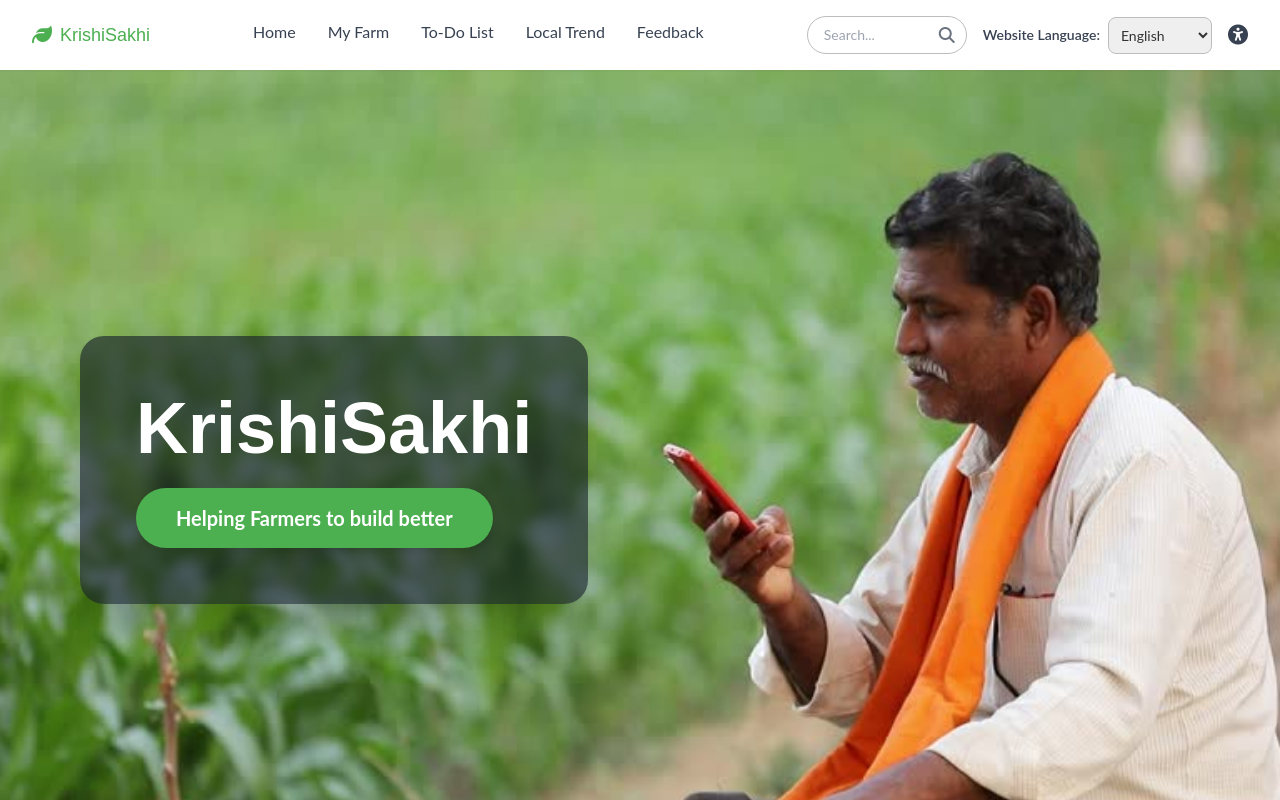
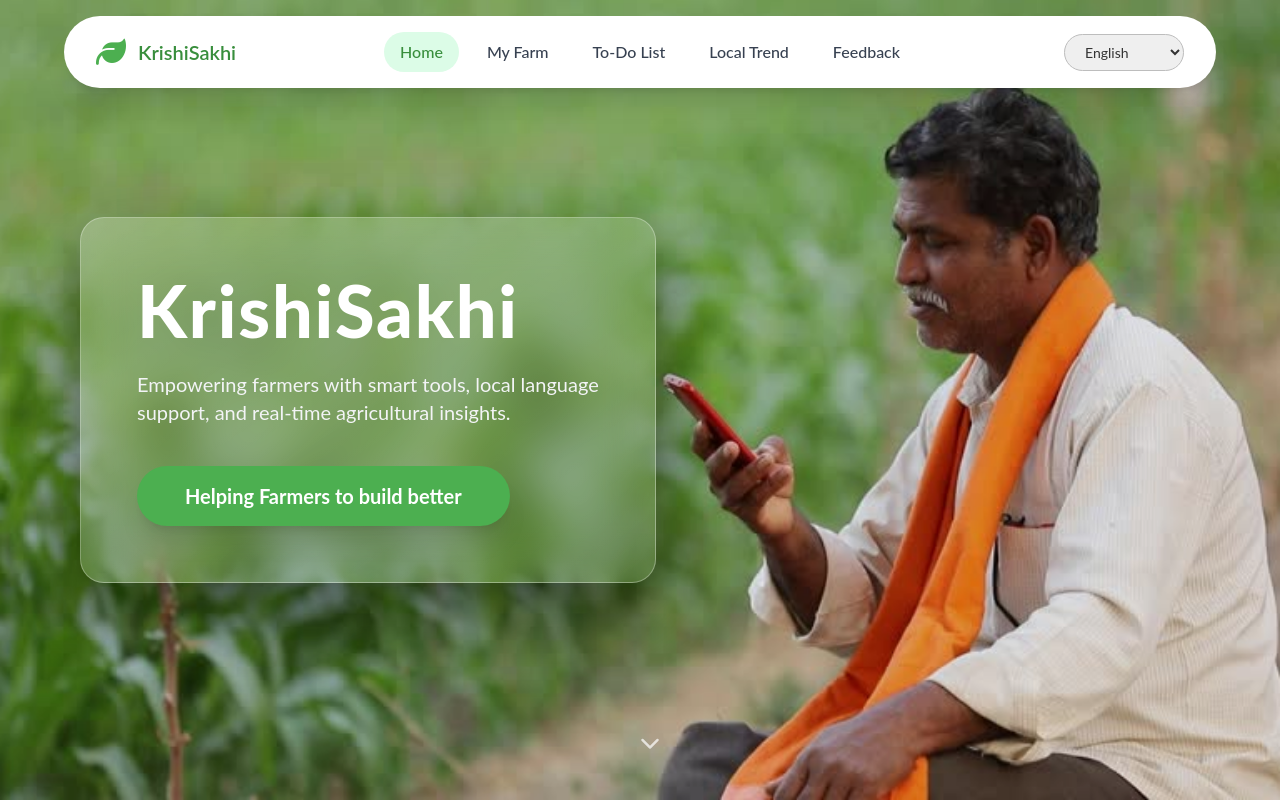
Before and after one commit to Mayankjha12/kisan-sakhi, a React (Create React App) app: page / in a window 1280 px wide. Shown: the top 800 px of the page. Built offline with nearby package versions, Linux system fonts and the light colour scheme.

Commit message:
Update navbar and heo section

```diff
--- a/src/App.jsx
+++ b/src/App.jsx
@@ -4,7 +4,8 @@ import Hero from './components/Hero';
 import FormSection from './components/FormSection';
 import Footer from './components/Footer';
 import ChatbotResult from './components/ChatbotResult';
-// Naye components import karein
+
+// Naye components
 import MyFarm from './components/MyFarm';
 import ToDoList from './components/ToDoList';
 import LocalTrend from './components/LocalTrend';
@@ -32,20 +33,32 @@ function App() {
 
     const langData = translations[currentLang] || translations.en;
 
-    // Is function se hum decide karenge ki screen par kya dikhega
+    // Smooth scroll + scroll-margin-top fix
+    const handleNavigate = (page) => {
+        setCurrentPage(page);
+        const element = document.getElementById(page);
+        if (element) {
+            element.scrollIntoView({ behavior: 'smooth', block: 'start' });
+        } else {
+            window.scrollTo({ top: 0, behavior: 'smooth' });
+        }
+    };
+
     const renderPage = () => {
+        const pageWrapperClass = "pt-28 scroll-mt-28"; // navbar height ke hisab se padding top
+
         switch(currentPage) {
             case 'my-farm':
-                return <MyFarm langData={langData} />;
+                return <div id="my-farm" className={pageWrapperClass}><MyFarm langData={langData} /></div>;
             case 'todo':
-                return <ToDoList langData={langData} />;
+                return <div id="todo" className={pageWrapperClass}><ToDoList langData={langData} /></div>;
             case 'trend':
-                return <LocalTrend langData={langData} />;
+                return <div id="trend" className={pageWrapperClass}><LocalTrend langData={langData} /></div>;
             case 'feedback':
-                return <Feedback langData={langData} />;
+                return <div id="feedback" className={pageWrapperClass}><Feedback langData={langData} /></div>;
             case 'results':
-                return <ChatbotResult langData={langData} />;
-            default: // Home Page logic
+                return <div className={pageWrapperClass}><ChatbotResult langData={langData} /></div>;
+            default: // Home Page
                 return (
                     <>
                         <Hero
@@ -58,12 +71,14 @@ function App() {
                             }}
                         />
                         {isFormVisible && (
+                            <div id="form-section" className={pageWrapperClass}>
                                 <FormSection
                                     langData={langData}
                                     currentLang={currentLang}
                                     onLangChange={handleLanguageChange}
                                     onFormSubmitSuccess={navigateToResults}
                                 />
+                            </div>
                         )}
                     </>
                 );
@@ -72,11 +87,13 @@ function App() {
 
     return (
         <div className="min-h-screen flex flex-col font-lato text-gray-800">
+            {/* Fixed navbar with backdrop blur */}
             <Header
                 langData={langData}
                 currentLang={currentLang}
                 onLangChange={handleLanguageChange}
-                onNavigate={setCurrentPage} // Navigation handler pass kiya
+                onNavigate={handleNavigate}
+                currentPage={currentPage}
             />
             <main className="flex-grow">
                 {renderPage()}
--- a/src/components/Header.jsx
+++ b/src/components/Header.jsx
@@ -1,72 +1,60 @@
-import React from 'react';
+// Header.jsx
+import React from "react";
 
 const languageMap = {
-    "en": "English", "hi": "Hindi", "pa": "Punjabi", "mr": "Marathi", "gu": "Gujarati",
-    "bn": "Bengali", "ta": "Tamil", "te": "Telugu", "kn": "Kannada", "ml": "Malayalam",
-    "or": "Odia", "as": "Assamese", "ur": "Urdu", "sd": "Sindhi", "sa": "Sanskrit",
-    "ks": "Kashmiri", "kok": "Konkani", "mai": "Maithili", "ne": "Nepali"
+  en: "English", hi: "Hindi", pa: "Punjabi", mr: "Marathi", gu: "Gujarati",
+  bn: "Bengali", ta: "Tamil", te: "Telugu", kn: "Kannada", ml: "Malayalam",
+  or: "Odia", as: "Assamese", ur: "Urdu", sd: "Sindhi", sa: "Sanskrit",
+  ks: "Kashmiri", kok: "Konkani", mai: "Maithili", ne: "Nepali",
 };
 
 const allLangCodes = Object.keys(languageMap);
 
-// FIX: onNavigate prop ko yahan receive karna hai
 const Header = ({ langData, currentLang, onLangChange, onNavigate, currentPage }) => {
-
-    // Helper function to handle clicks without page reload
   const handleNavClick = (e, page) => {
     e.preventDefault();
     onNavigate(page);
   };
 
+  const navItemClass = (page) =>
+    `px-4 py-2 rounded-full font-medium transition-all duration-300
+     ${
+       currentPage === page
+         ? "text-green-700 bg-green-100"
+         : "text-gray-700 hover:text-green-700 hover:bg-green-50"
+     }`;
+
   return (
-        <header className="bg-white shadow-sm sticky top-0 z-10 w-full">
-            <nav className="flex justify-between items-center max-w-7xl mx-auto px-4 lg:px-8 py-4 flex-wrap">
-                {/* Logo click se home par wapas */}
-                <div className="flex items-center gap-2 cursor-pointer" onClick={(e) => handleNavClick(e, 'home')}>
-                    <i className="fa-solid fa-leaf text-green-600 text-xl"></i>
-                    <h1 className="font-poppins text-lg font-medium text-green-600">KrishiSakhi</h1>
+    <header className="fixed top-0 w-full z-50 h-20">
+      <nav
+        className="flex justify-between items-center
+                   max-w-6xl mx-auto px-8 py-4
+                   bg-white rounded-full shadow-xl mt-4"
+      >
+        {/* LOGO */}
+        <div
+          onClick={(e) => handleNavClick(e, "home")}
+          className="flex items-center gap-3 cursor-pointer"
+        >
+          <i className="fa-solid fa-leaf text-3xl text-green-600"></i>
+          <h1 className="text-xl font-semibold text-green-700">
+            KrishiSakhi
+          </h1>
         </div>
 
-                <ul className="nav-menu hidden lg:flex list-none gap-8">
-                    {/* Har link ab onNavigate ko trigger karega */}
-                    <li>
-                        <button
-                            onClick={(e) => handleNavClick(e, 'home')}
-                            className={`text-gray-700 hover:text-green-600 ${currentPage === 'home' ? 'border-b-2 border-green-600 font-bold' : ''} pb-1.5 transition-all`}
-                        >
-                            {langData.home}
-                        </button>
-                    </li>
-                    <li>
-                        <button onClick={(e) => handleNavClick(e, 'my-farm')} className="text-gray-700 hover:text-green-600">{langData.myFarm}</button>
-                    </li>
-                    <li>
-                        <button onClick={(e) => handleNavClick(e, 'todo')} className="text-gray-700 hover:text-green-600">{langData.todo}</button>
-                    </li>
-                    <li>
-                        <button onClick={(e) => handleNavClick(e, 'trend')} className="text-gray-700 hover:text-green-600">{langData.trend}</button>
-                    </li>
-                    <li>
-                        <button onClick={(e) => handleNavClick(e, 'feedback')} className="text-gray-700 hover:text-green-600">{langData.feedback}</button>
-                    </li>
+        {/* NAV LINKS */}
+        <ul className="hidden lg:flex items-center gap-3">
+          <li><button onClick={(e) => handleNavClick(e, "home")} className={navItemClass("home")}>{langData.home}</button></li>
+          <li><button onClick={(e) => handleNavClick(e, "my-farm")} className={navItemClass("my-farm")}>{langData.myFarm}</button></li>
+          <li><button onClick={(e) => handleNavClick(e, "todo")} className={navItemClass("todo")}>{langData.todo}</button></li>
+          <li><button onClick={(e) => handleNavClick(e, "trend")} className={navItemClass("trend")}>{langData.trend}</button></li>
+          <li><button onClick={(e) => handleNavClick(e, "feedback")} className={navItemClass("feedback")}>{langData.feedback}</button></li>
         </ul>
 
-                <div className="nav-right flex items-center gap-4">
-                    {/* Search bar codes remained same */}
-                    <div className="search-container relative hidden sm:block">
-                        <input
-                            type="text"
-                            placeholder={langData.search}
-                            className="border border-gray-300 rounded-full pl-4 pr-10 py-2 text-sm focus:outline-none focus:border-green-600 w-40"
-                        />
-                        <i className="fa-solid fa-magnifying-glass absolute right-3 top-1/2 transform -translate-y-1/2 text-gray-500"></i>
-                    </div>
-
-                    <div className="web-lang-select flex items-center gap-2">
-                        <label htmlFor="web-language" className="font-semibold text-gray-700 text-sm">{langData.websiteLanguage}</label>
+        {/* RIGHT */}
+        <div className="flex items-center gap-4">
           <select
-                            id="web-language"
-                            className="border border-gray-300 rounded-lg p-2 text-sm focus:outline-none focus:border-green-600"
+            className="border border-gray-300 rounded-full px-4 py-2 text-sm"
             value={currentLang}
             onChange={(e) => onLangChange(e.target.value)}
           >
@@ -75,11 +63,6 @@ const Header = ({ langData, currentLang, onLangChange, onNavigate, currentPage }
             ))}
           </select>
         </div>
-
-                    <button className="accessibility-icon" aria-label="Accessibility Options">
-                        <i className="fa-solid fa-universal-access text-xl text-gray-700 hover:text-green-600"></i>
-                    </button>
-                </div>
       </nav>
     </header>
   );
--- a/src/components/Hero.jsx
+++ b/src/components/Hero.jsx
@@ -1,38 +1,78 @@
-import React from 'react';
+// Hero.jsx
+import React from "react";
 
 const Hero = ({ langData, onShowForm }) => {
   return (
     <section
-            className="hero relative flex items-center justify-start h-screen w-full bg-cover bg-center"
+      className="relative h-screen w-full bg-cover bg-center"
       style={{
-                backgroundImage: "url('/Farmer-using-Phone.jpg')",
-                height: '100vh'
+        backgroundImage: `url('/Farmer-using-Phone.jpg')`,
+        backgroundSize: "cover",
+        backgroundPosition: "center top",
       }}
     >
-            {/* Desktop aur Mobile ke liye padding aur layout handling */}
-            <div className="container mx-auto px-6 lg:px-20 h-full flex items-center">
-                <div className="bg-gray-900/60 p-10 md:p-14 rounded-3xl text-white max-w-lg shadow-2xl text-center md:text-left backdrop-blur-sm">
+      {/* LIGHT OVERLAY */}
+      <div className="absolute inset-0 bg-black/10" />
 
-                    {/* Brand Title - translations.js se fetch kiya */}
-                    <h2 className="font-poppins text-5xl md:text-7xl font-extrabold mb-6 leading-tight">
-                        {langData.heroTitle || 'KrishiSakhi'}
+      {/* CONTENT */}
+      <div className="relative z-10 h-full flex items-center px-6 lg:px-20">
+        <div
+          className="
+            bg-gradient-to-br from-white/20 to-white/5
+            backdrop-blur-xl
+            border border-white/30
+            p-14 rounded-3xl
+            text-white max-w-xl
+            shadow-[0_30px_70px_rgba(0,0,0,0.5)]
+            animate-[fadeUp_1s_ease-out]
+          "
+        >
+          <h2 className="text-5xl md:text-7xl font-extrabold mb-6 leading-tight tracking-wide scroll-mt-20">
+            {langData.heroTitle || "KrishiSakhi"}
           </h2>
 
-                    {/* Call to Action Button - transitions success par FormSection dikhayega */}
+          <p className="text-lg md:text-xl text-gray-100 mb-10 leading-relaxed">
+            Empowering farmers with smart tools, local language support,
+            and real-time agricultural insights.
+          </p>
+
           <button
-                        id="show-form"
-                        className="cta-button bg-green-600 text-white border-none rounded-full px-10 py-4 font-bold text-xl hover:bg-green-700 transition duration-300 shadow-lg hover:scale-105 active:scale-95 transform"
+            className="
+              bg-green-600 px-12 py-4 rounded-full
+              text-xl font-bold
+              shadow-xl
+              hover:bg-green-700
+              transition-all duration-300
+              hover:scale-105
+              hover:shadow-green-500/50
+              active:scale-95
+            "
             onClick={onShowForm}
           >
-                        {langData.heroBtn || 'Helping Farmers to build better'}
+            {langData.heroBtn || "Helping Farmers Build Better"}
           </button>
         </div>
       </div>
 
-            {/* Scroll Indicator (Optional but looks professional) */}
-            <div className="absolute bottom-10 left-1/2 transform -translate-x-1/2 animate-bounce hidden md:block">
-                <i className="fa-solid fa-chevron-down text-white text-2xl opacity-50"></i>
+      {/* SCROLL INDICATOR */}
+      <div className="absolute bottom-10 left-1/2 -translate-x-1/2 animate-bounce">
+        <i className="fa-solid fa-chevron-down text-white opacity-70 text-xl"></i>
       </div>
+
+      <style>
+        {`
+          @keyframes fadeUp {
+            0% {
+              opacity: 0;
+              transform: translateY(40px);
+            }
+            100% {
+              opacity: 1;
+              transform: translateY(0);
+            }
+          }
+        `}
+      </style>
     </section>
   );
 };
--- /dev/null
+++ b/src/components/Page.jsx
@@ -0,0 +1,42 @@
+// Example Page.jsx
+import React from "react";
+import Header from "./Header";
+import Hero from "./Hero";
+
+const Page = ({ langData, currentLang, onLangChange, onNavigate, currentPage, onShowForm }) => {
+  return (
+    <>
+      <Header
+        langData={langData}
+        currentLang={currentLang}
+        onLangChange={onLangChange}
+        onNavigate={onNavigate}
+        currentPage={currentPage}
+      />
+      <Hero langData={langData} onShowForm={onShowForm} />
+
+      {/* Other Sections */}
+      <section id="my-farm" className="scroll-mt-24 p-10">
+        <h2 className="text-4xl font-bold">My Farm</h2>
+        <p>Farm content here...</p>
+      </section>
+
+      <section id="todo" className="scroll-mt-24 p-10">
+        <h2 className="text-4xl font-bold">Todo</h2>
+        <p>Todo content here...</p>
+      </section>
+
+      <section id="trend" className="scroll-mt-24 p-10">
+        <h2 className="text-4xl font-bold">Trend</h2>
+        <p>Trend content here...</p>
+      </section>
+
+      <section id="feedback" className="scroll-mt-24 p-10">
+        <h2 className="text-4xl font-bold">Feedback</h2>
+        <p>Feedback content here...</p>
+      </section>
+    </>
+  );
+};
+
+export default Page;
```
Also changed, not shown: src/components/Footer.jsx (+1 -6 lines). Lines whose indentation alone changed are shown as unchanged.
